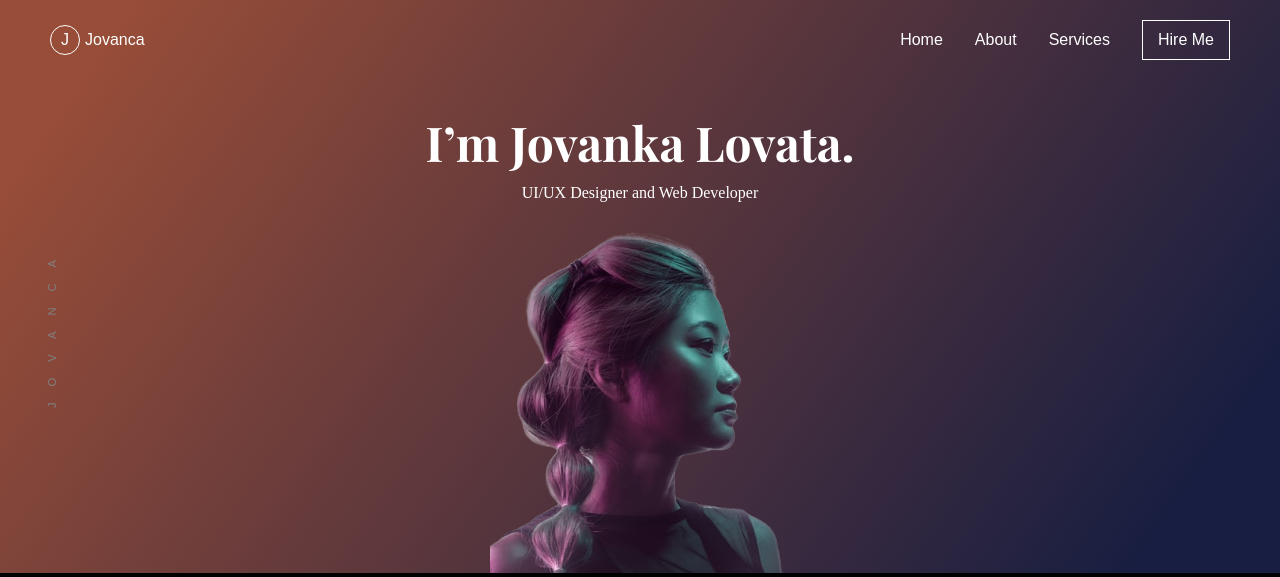
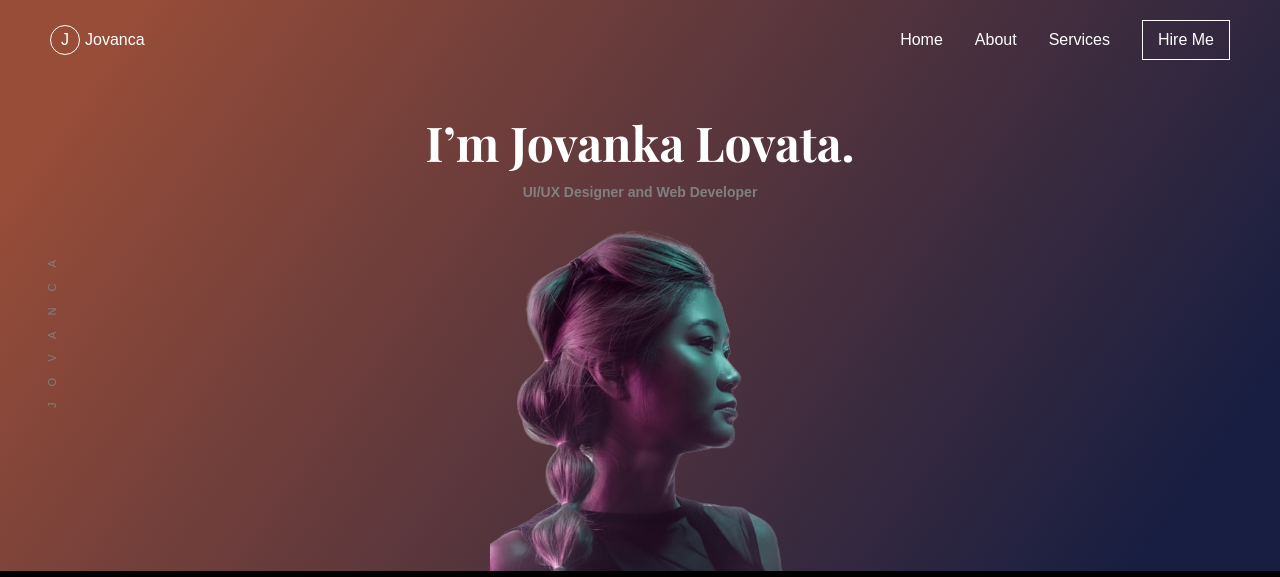
Before and after one commit to MaximeJourdanney/TD1_WEB, a plain HTML site: page index.html in a window 1280 px wide. Shown: the top 577 px of the page. Drawn offline with nearby package versions, Linux system fonts and the light colour scheme; a web font is replaced by a local one.

Commit message:
Correction du texte en dessus du h1 dans le CSS

```diff
--- a/index.html
+++ b/index.html
@@ -33,7 +33,7 @@
     <main class="container-main">
         <section class="section1">
             <h1>I’m Jovanka Lovata.</h1>
-            <p class="p-section1">UI/UX Designer and Web Developer</p>
+            <p class="p p-section1">UI/UX Designer and Web Developer</p>
 
             <img class="photo-section1" src="assets/img/Jovanka.png" alt="photo de Jovanka">
 
```
